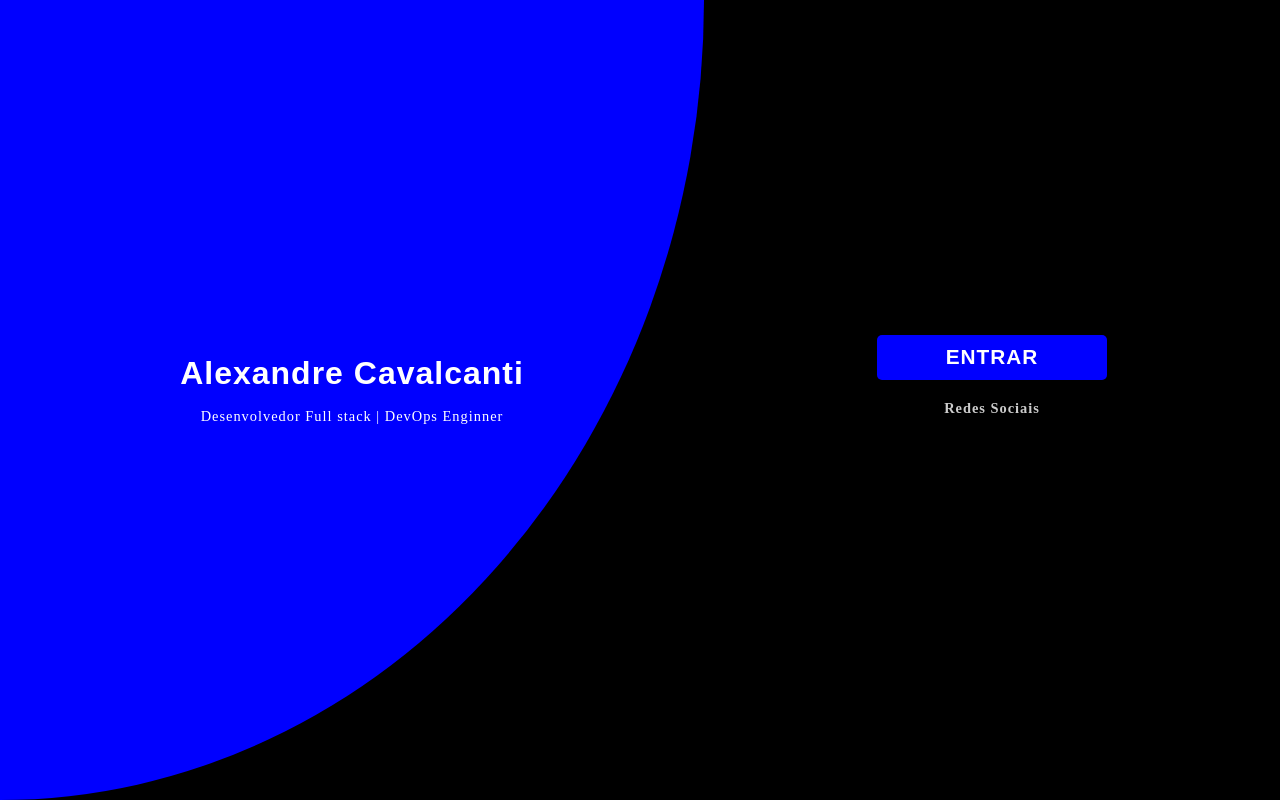
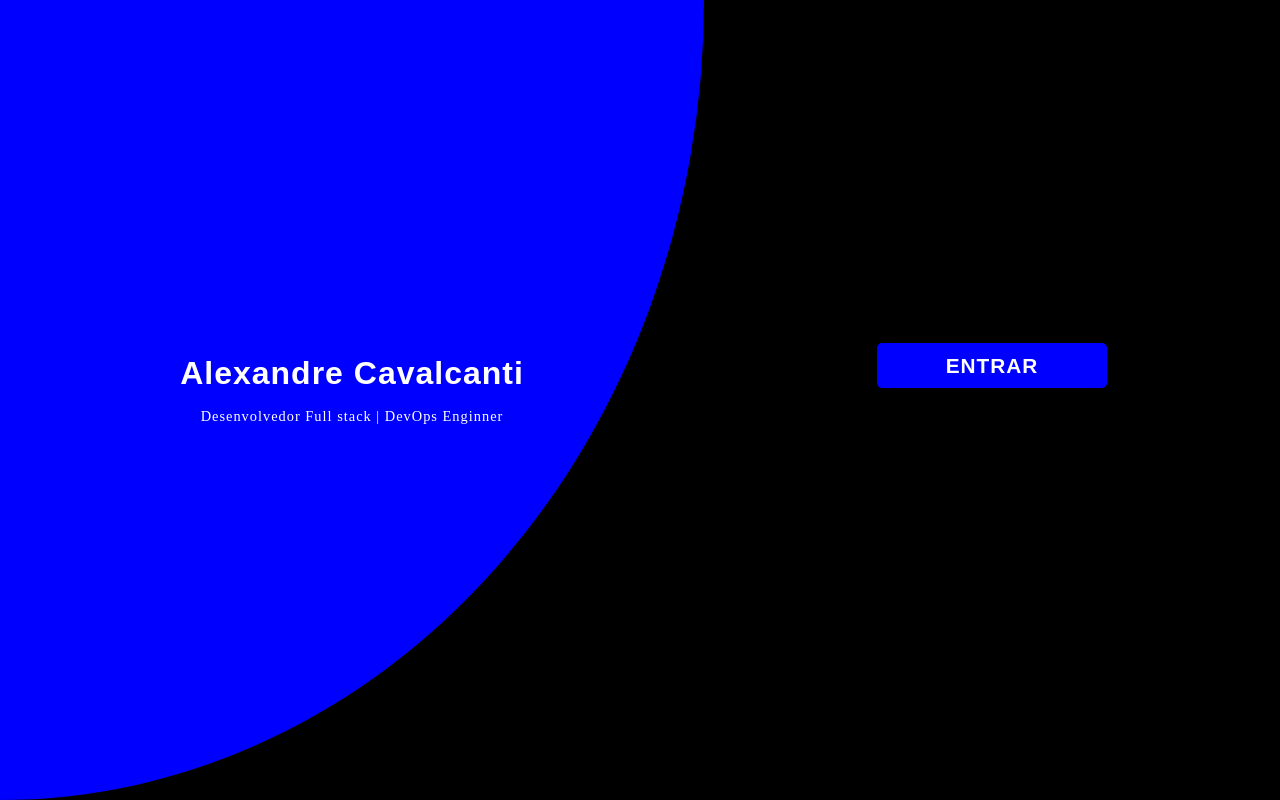
Before and after one commit to AlexFullOps/Portfolio, a plain HTML site: page index.html in a window 1280 px wide. Drawn offline with Linux system fonts and the light colour scheme.

Commit message:
final commit

```diff
--- a/index.html
+++ b/index.html
@@ -27,7 +27,7 @@
 
                     <button><a href="secondpage.html">Entrar</a></button>
 
-                <p>Redes Sociais</p>
+
                 <div class="social-media">
                     <div class="ico"><i class="fab fa-linkedin-in"></i></div>
                     <div class="ico"><i class="fab fa-github"></i></div>
```
